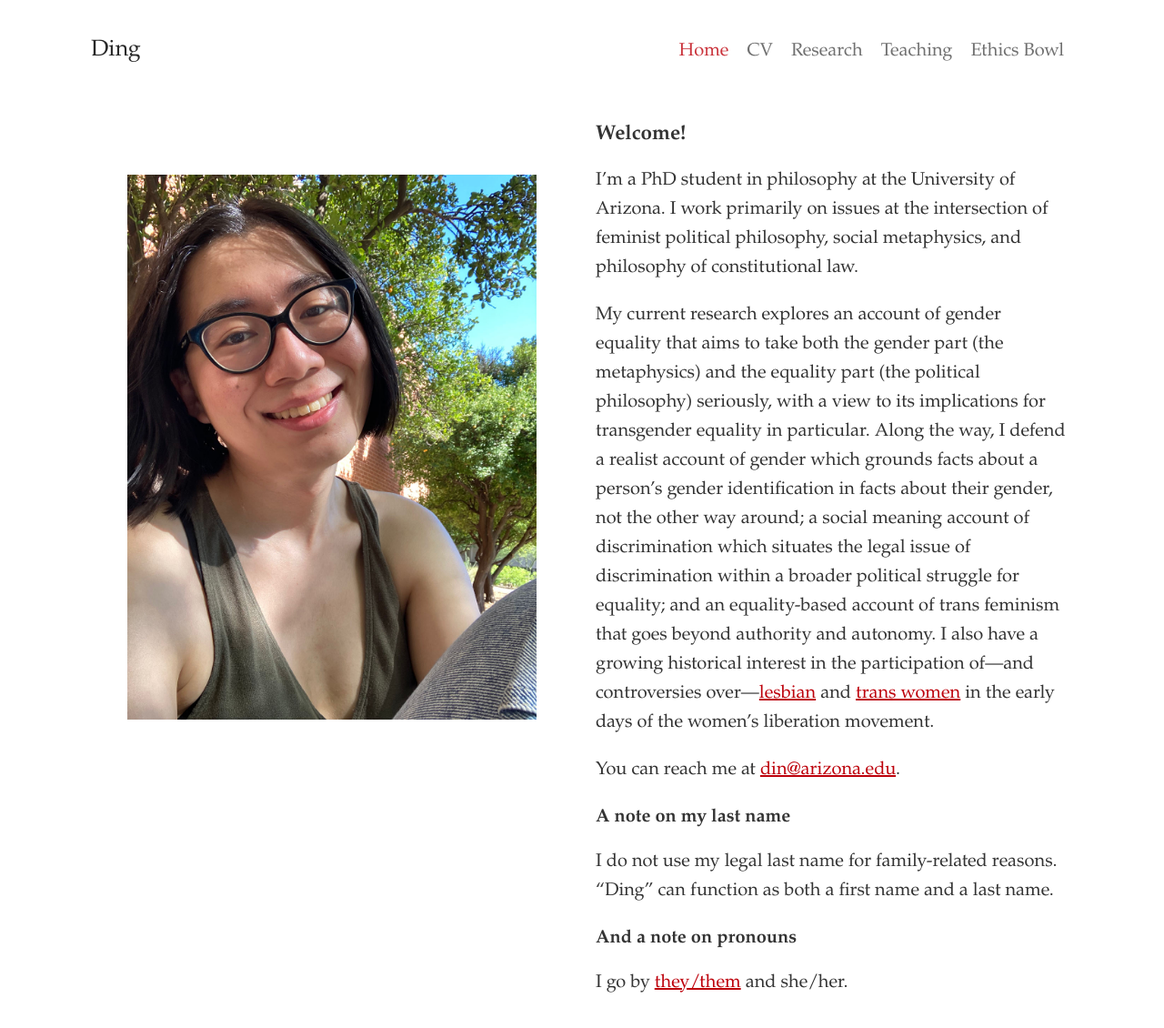
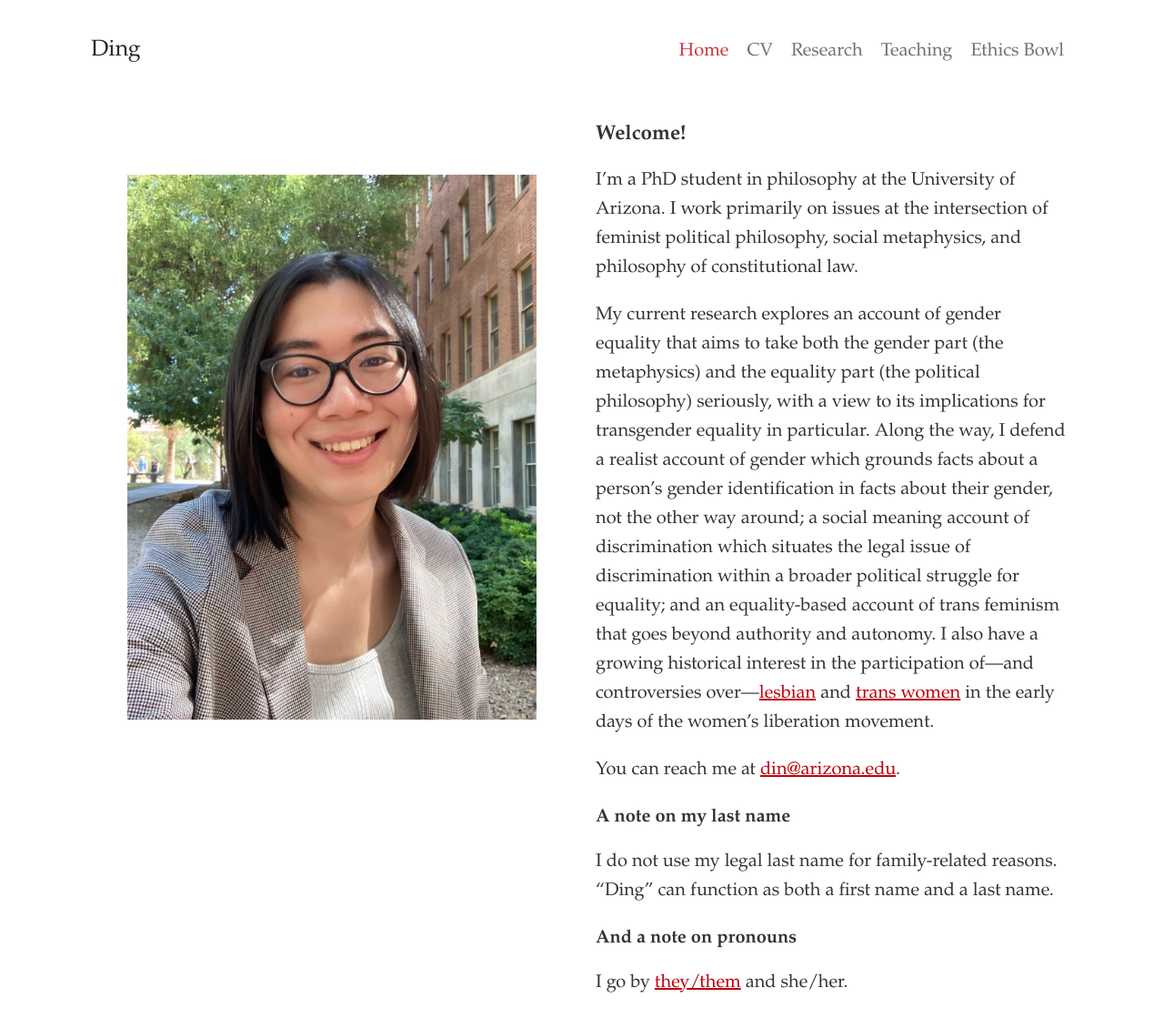
Before and after one commit to dingherself/dingherself.github.io, a Jekyll site: the page built from index.html, in a window 1280 px wide and 1176 px high. Shown: the top 1130 px of the window at 91% size. Built offline with Jekyll 4.4.1, drawn with Linux system fonts in a browser that asks for light colours; nearby versions of some CDN libraries; some web fonts are replaced.

Commit message:
switch photo

```diff
--- a/index.html
+++ b/index.html
@@ -3,7 +3,7 @@ layout: home
 title: Home
 group: navigation
 order: 1
-headerpicurl: /ding.jpg
+headerpicurl: /ding.jpeg
 headerpicalt: "A picture of me looking into the camera, smiling."
 ---
 
```
Also changed, not shown: ding.jpeg (added), ding.jpg (deleted).
